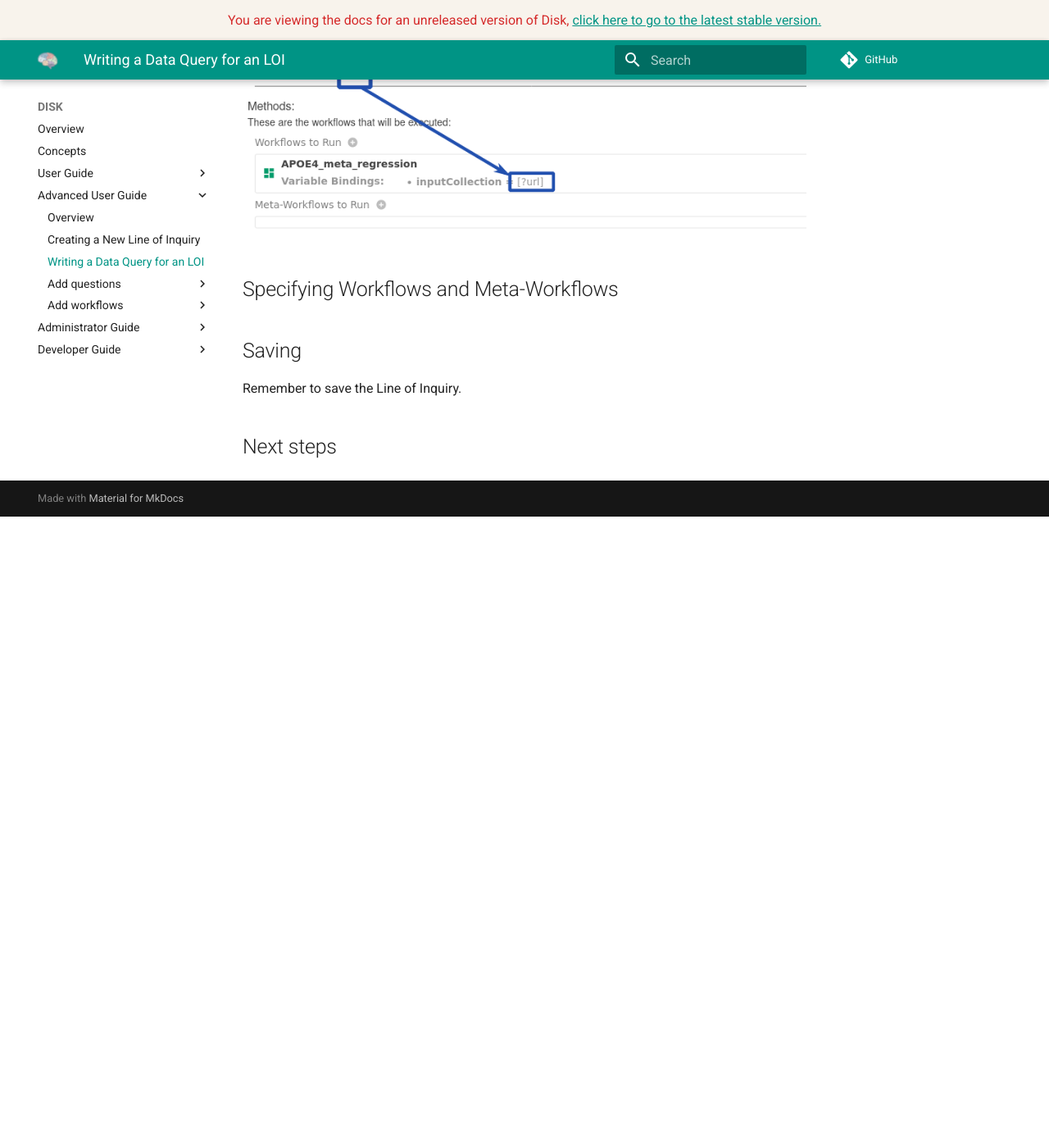
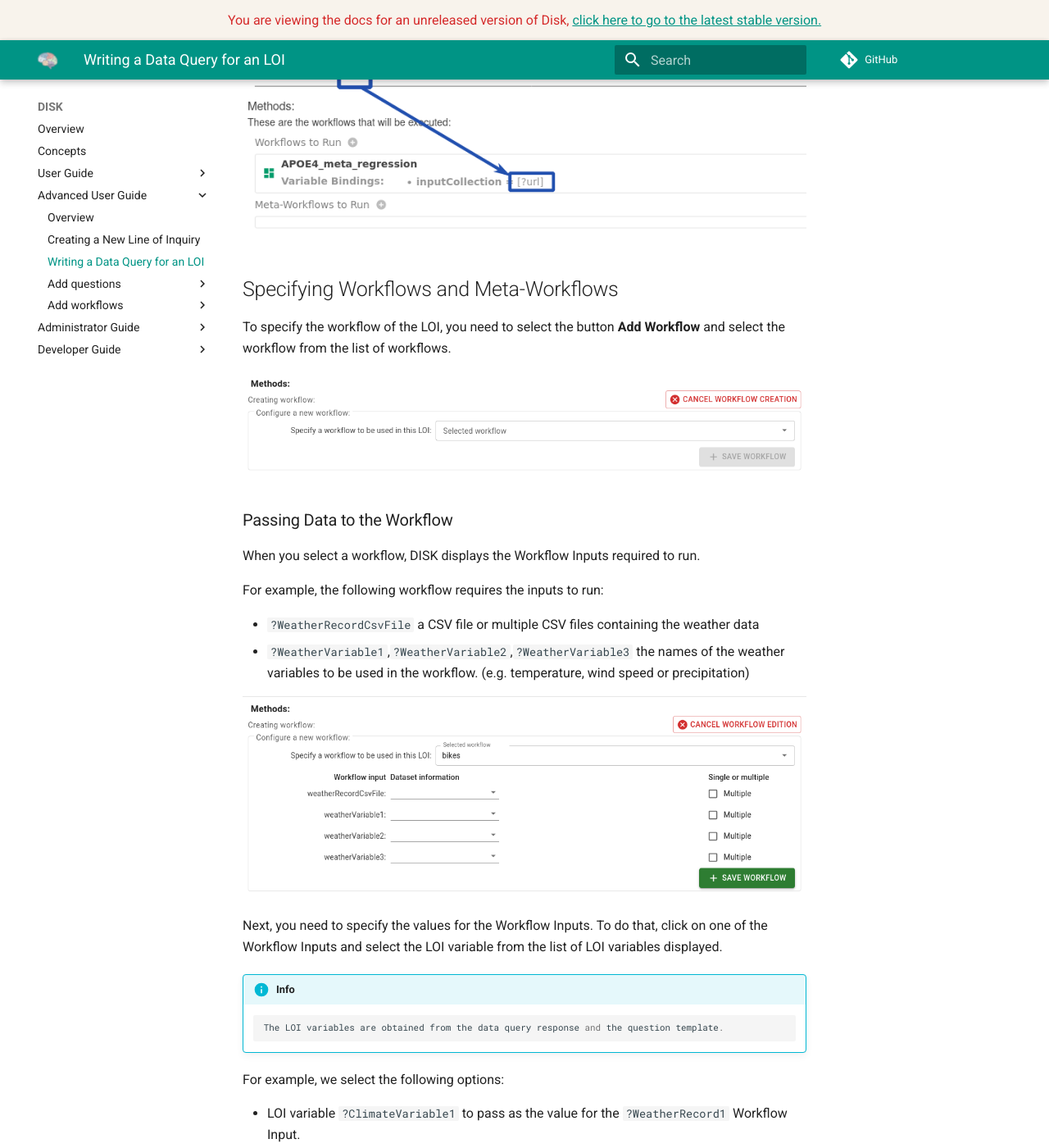
Before and after one commit to KnowledgeCaptureAndDiscovery/DISK-UI, an MkDocs documentation site: the page built from docs/advanced-user-guide/steps/write-query.md, in a window 1280 px wide and 1400 px high, scrolled down 1388 px. Shown: the whole window at 82% size. Built offline with MkDocs 1.6.1 and Material for MkDocs 9.7.7, drawn with Linux system fonts in a browser that asks for light colours; comment, search, counter and statistics services are not loaded; before the commit the page ends 2018 px from its top, so only the background shows below that; some of the changed text lies outside the part shown.

Commit message:
add: documentation workflow

```diff
--- a/docs/advanced-user-guide/steps/write-query.md
+++ b/docs/advanced-user-guide/steps/write-query.md
@@ -30,10 +30,43 @@ The query also includes at the end the **Workflow Variable: Url** that is passed
 
 ## Specifying Workflows and Meta-Workflows
 
+To specify the workflow of the LOI, you need to select the button **Add Workflow** and select the workflow from the list of workflows.
 
+![Workflow](../../figures/select-workflow.png "Select workflow")
+
+
+### Passing Data to the Workflow
+
+When you select a workflow, DISK displays the Workflow Inputs required to run.
+
+For example, the following workflow requires the inputs to run:
+
+- `?WeatherRecordCsvFile` a CSV file or multiple CSV files containing the weather data
+- `?WeatherVariable1`,`?WeatherVariable2`,`?WeatherVariable3` the names of the weather variables to be used in the workflow. (e.g. temperature, wind speed or precipitation)
+
+![Workflow](../../figures/show-workflow-inputs.png "Select workflow")
+
+
+Next, you need to specify the values for the Workflow Inputs. To do that, click on one of the Workflow Inputs and select the LOI variable from the list of LOI variables displayed.
+
+!!! info
+        The LOI variables are obtained from the data query response and the question template.
+
+For example, we select the following options:
+
+- LOI variable `?ClimateVariable1` to pass as the value for the `?WeatherRecord1` Workflow Input.
+- LOI variable `?ClimateVariable2` to pass as the value for the `?WeatherRecord2` Workflow Input.
+- LOI variable `?ClimateVariable3` to pass as the value for the `?WeatherRecord3` Workflow Input.
+- LOI variable `?url` to pass as the value for the `?WeatherCsvFile` Workflow Input. Also, we select the option called **Multiple** because the LOI variable `?url` can be a CSV file or multiple CSV files.
+
+![Workflow](../../figures/workflow-variables.png "Workflow Variables")
+
+You can also add a **Meta-Workflow** to the workflow.  A **Meta-Workflow** is a workflow that is executed before the main workflow.
 
 ## Saving
 
 Remember to save the Line of Inquiry.
 
 ## Next steps
+
+You can test the LOI by creating a new Hypothesis and selecting the LOI. [See the previous section details](/user-guide/write-hypothesis).
```
Also changed, not shown: docs/figures/select-workflow.png (added), docs/figures/show-workflow-inputs.png (added), docs/figures/user-guide/2022-07-27_15-32.png (added), docs/figures/user-guide/2022-07-28_09-35.png (added), docs/figures/user-guide/2022-07-28_10-03.png (added), docs/figures/workflow-variables.png (added).
